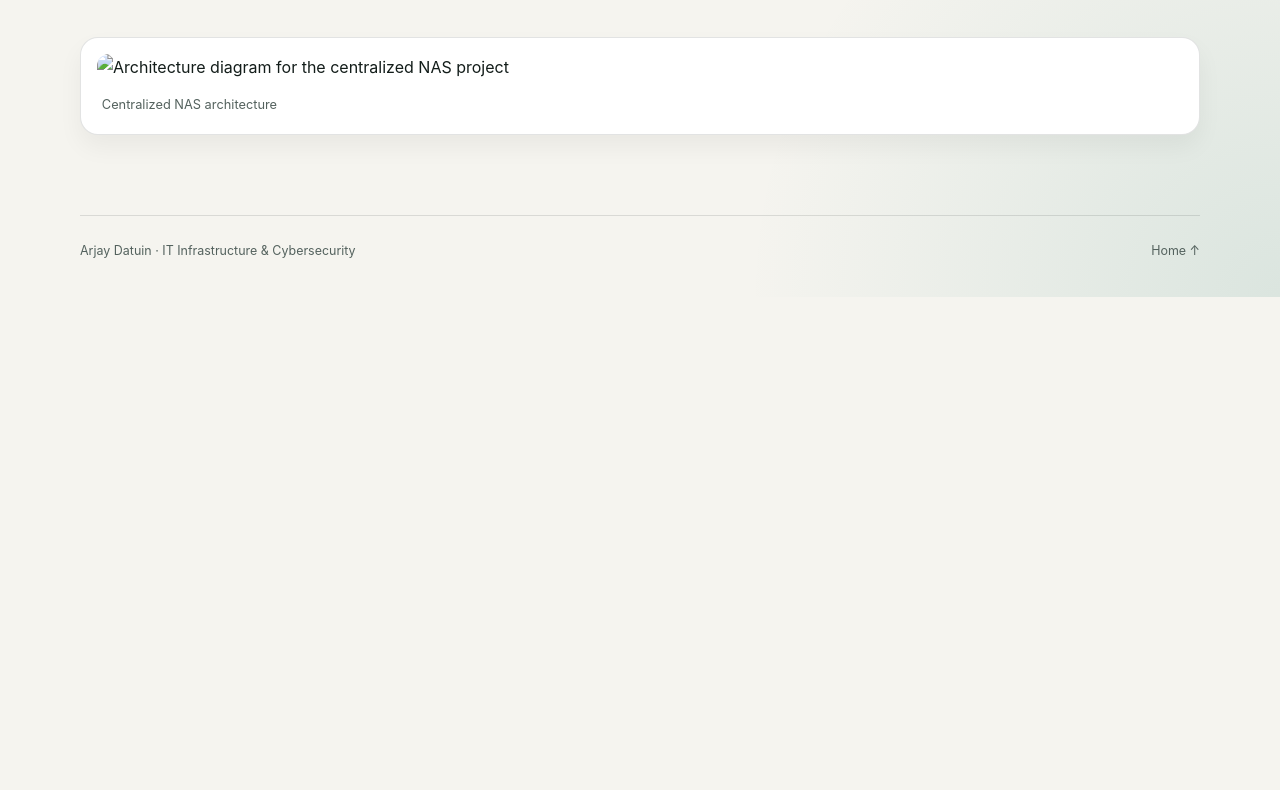
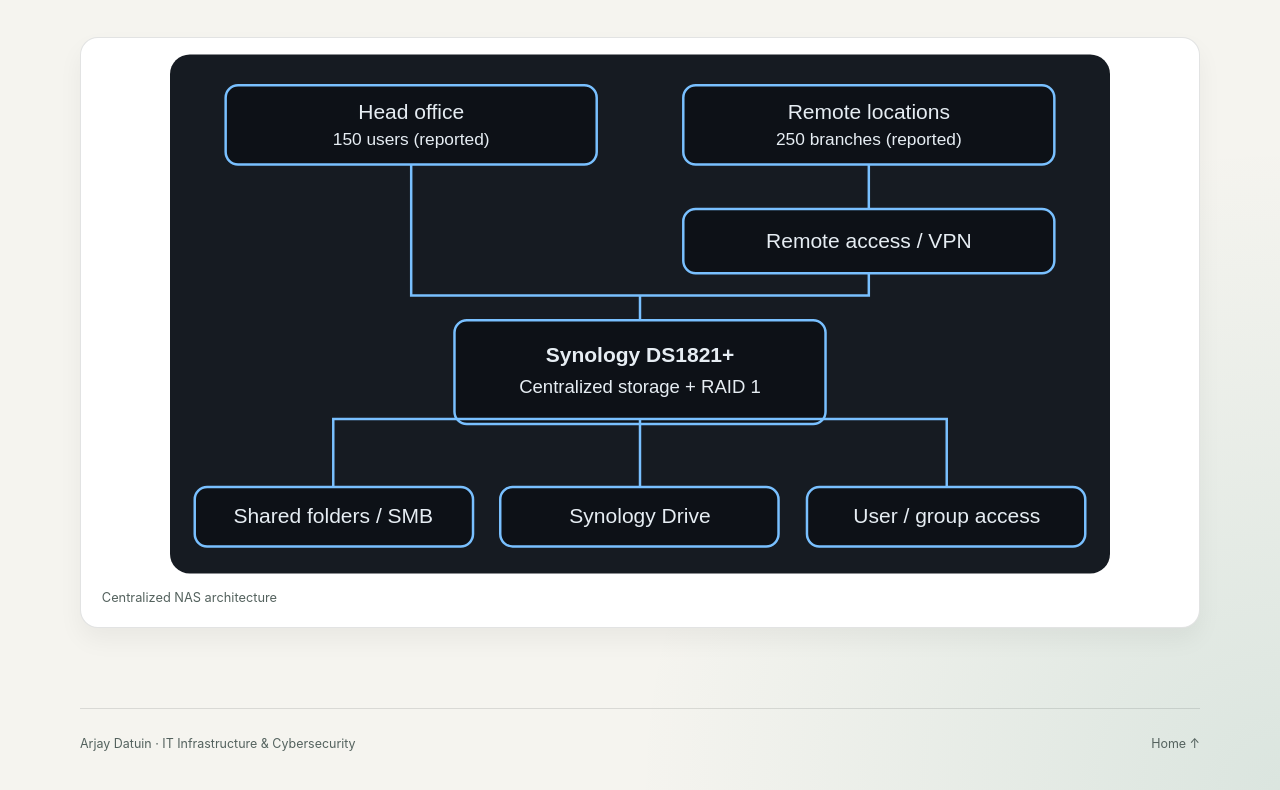
Before and after one commit to arbdatuin/arbdatuin.github.io, a plain HTML site: page projects/synology.html in a window 1280 px wide. Shown: the part 935-1725 px from the top of the page. Before the commit the page ends 1232 px from the top, so only its background shows below. Drawn offline with Linux system fonts and the light colour scheme.

Commit message:
Add a dedicated Synology SVG asset and update the project page to use it

```diff
--- a/projects/synology.html
+++ b/projects/synology.html
@@ -29,7 +29,7 @@
       <p class="lead">Centralized file access, directory permissions and remote connectivity with Synology DS1821+.</p>
       <div class="case-meta"><span>Platform<strong>Synology DS1821+</strong></span><span>Focus<strong>Storage &amp; file services</strong></span></div>
       <section class="prose-section"><h2>Overview</h2><p>Designed and supported a centralized network-attached storage environment to make shared files easier to manage and access. Directory permissions help align access with team responsibilities, while remote connectivity supports authorized users beyond the office.</p><h2>Areas of work</h2><ul><li>Centralized storage and shared folder organization</li><li>Permission management for user groups</li><li>Remote access and connectivity support</li><li>Ongoing administration and user assistance</li></ul></section>
-      <figure class="architecture"><img src="synology-architecture.svg" alt="Architecture diagram for the centralized NAS project"><figcaption>Centralized NAS architecture</figcaption></figure>
+      <figure class="architecture"><img src="synology.svg" alt="Architecture diagram for the centralized NAS project"><figcaption>Centralized NAS architecture</figcaption></figure>
     </article>
   </main>
   <footer><span>Arjay Datuin · IT Infrastructure &amp; Cybersecurity</span><a href="../index.html">Home ↑</a></footer>
```
Also changed, not shown: projects/synology.svg (added).
